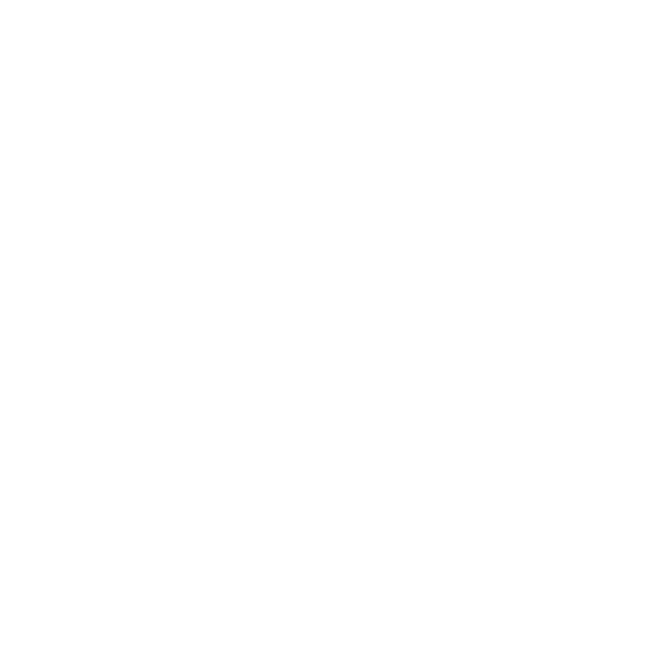
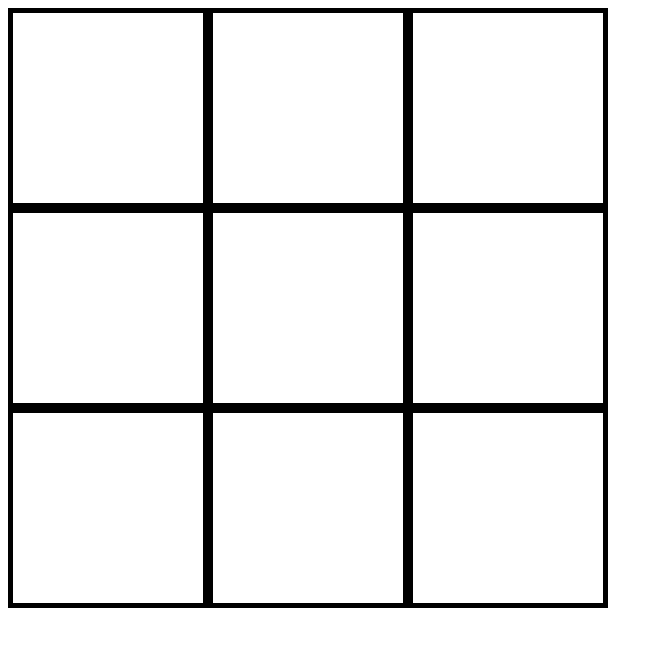
Before and after one commit to zep1994/tictactoe-basicjs, a plain HTML site: page index.html in a window 1280 px wide. Shown: the whole page, without its empty margins (0-663 px from the left). Drawn offline with Linux system fonts and the light colour scheme.

Commit message:
Add JS to add x's and o's

```diff
--- a/index.html
+++ b/index.html
@@ -2,7 +2,30 @@
 
   <head>
     <style>
+      .board {
+        display: flex;
+        width: 600px;
+        height: 600px;
+        flex-direction: row;
+        flex-wrap: wrap;
+        justify-content: flex-start;
+      }
 
+      .square {
+        height: 200px;
+        width: 200px;
+        box-sizing: border-box;
+        border: 5px solid black;
+        font-size: 5em;
+        display: flex;
+        justify-content: center;
+        align-items: center;
+      }
+
+      .square:hover {
+        cursor: pointer;
+        background-color: #00cd92;
+      }
     </style>
 
   </head>
@@ -19,8 +42,19 @@
         <div class="square"></div>
         <div class="square"></div>
       </div>
+
+
     <script type="text/javascript">
+        var PLAYER_ONE_SYMBOL = 'X'
+        var PLAYER_TWO_SYMBOL = 'O'
+        var currentTurn = PLAYER_ONE_SYMBOL
 
+        var board = document.querySelector('.board')
+        board.addEventListener('click', function(e) {
+          e.target.innerHTML = currentTurn
+          currentTurn = currentTurn === PLAYER_ONE_SYMBOL ? PLAYER_TWO_SYMBOL : PLAYER_ONE_SYMBOL
+
+        })
     </script>
   </body>
 
```
